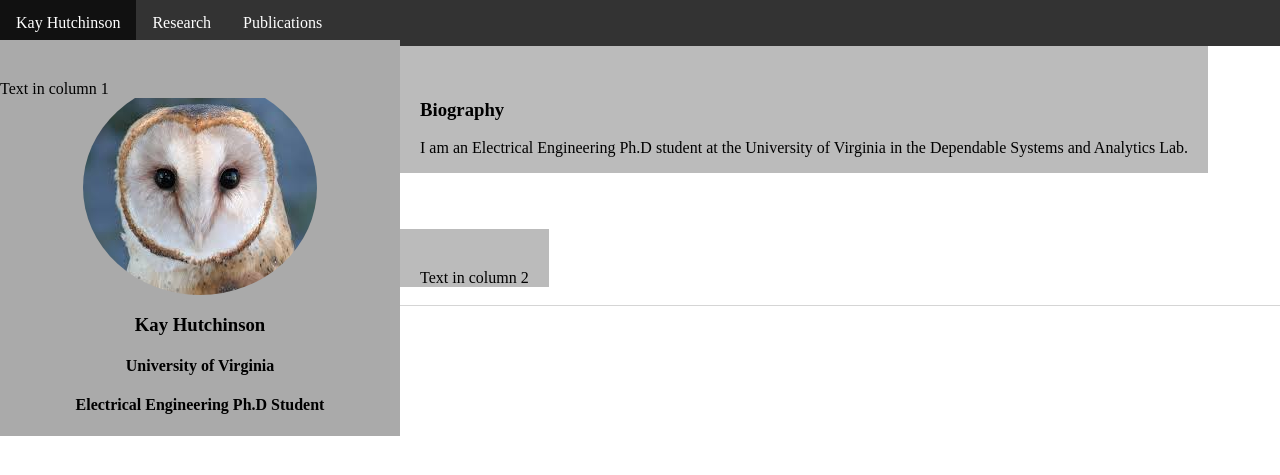
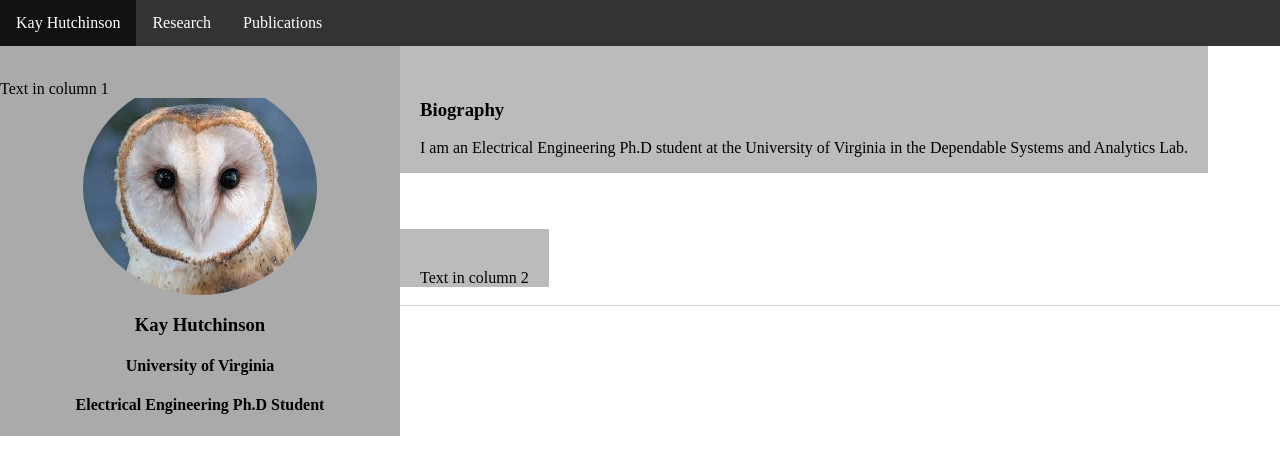
Before and after one commit to kch4fk/kch4fk.github.io, a Jekyll site: the page built from index.html, in a window 1280 px wide. Shown: the top 475 px of the page. Built offline with Jekyll 4.4.1, drawn with Linux system fonts in a browser that asks for light colours.

Commit message:
Update main.css

```diff
--- a/css/main.css
+++ b/css/main.css
@@ -29,6 +29,7 @@ ul {
     padding: 0;
     overflow: hidden;
     background-color: #333;
+    z-index:1;
     position: fixed;
     top: 0;
     width: 100%;
@@ -44,7 +45,6 @@ li a {
     text-align: center;
     padding: 14px 16px;
     text-decoration: none;
-    z-index:1;
 }
 
 li a:hover {
```
